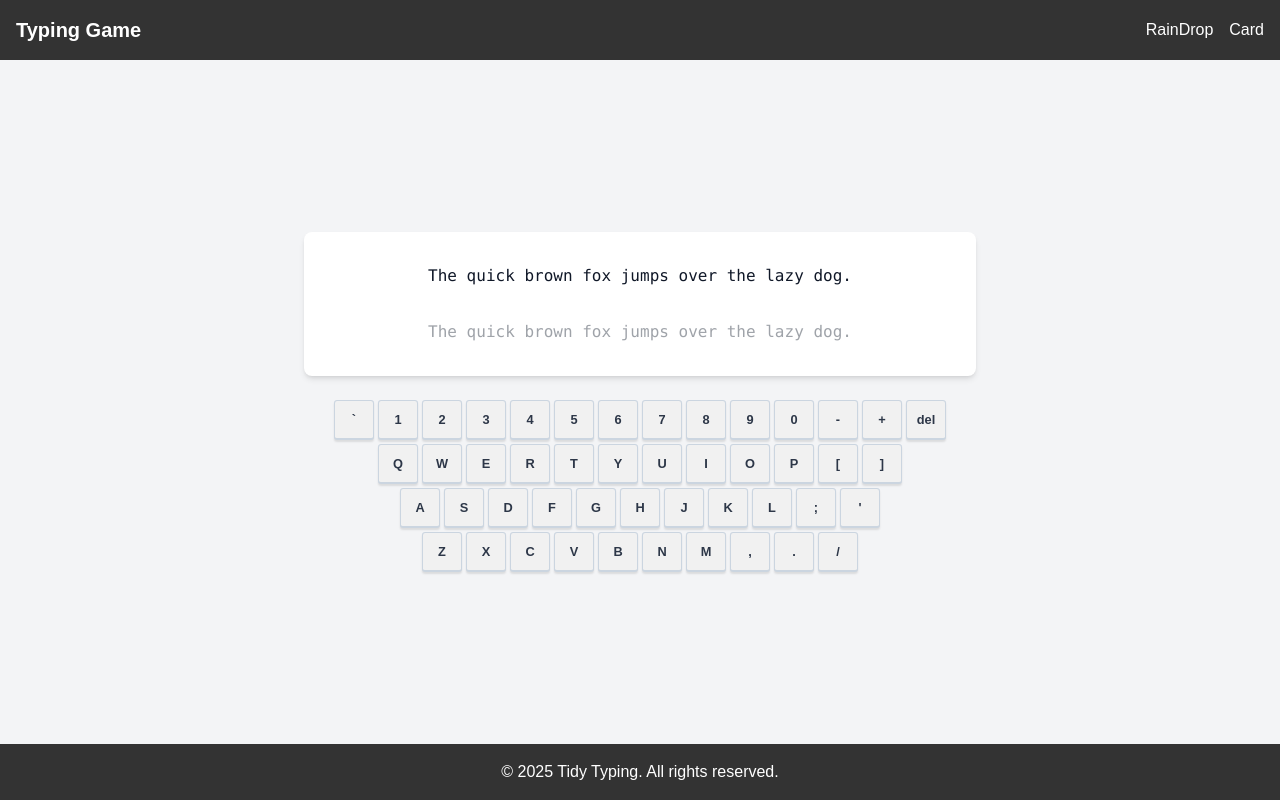
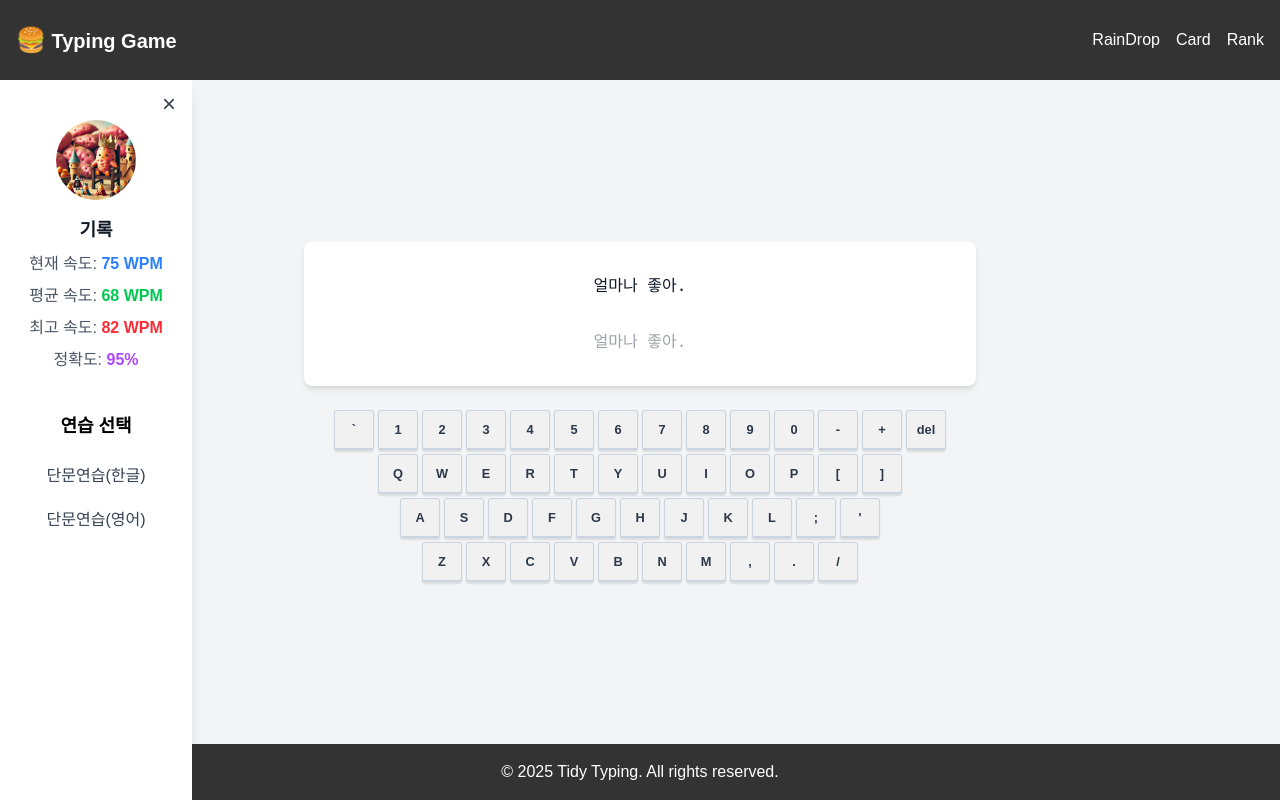
Before and after one commit to tidypr/typingPractice, a website: page index.html in a window 1280 px wide. Drawn offline with nearby package versions, Linux system fonts and the light colour scheme.

Commit message:
add dialog

```diff
--- a/index.html
+++ b/index.html
@@ -10,10 +10,15 @@
     <title>typing</title>
   </head>
   <body class="flex flex-col h-screen bg-gray-100">
+    <!-- HEADER -->
     <header
-      class="flex justify-between items-center p-4 bg-blue-500 text-white"
+      class="flex justify-between items-center p-4 bg-blue-500 text-white h-[10%]"
     >
       <div class="text-xl font-bold">
+        <button id="menuButton" class="text-white text-2xl focus:outline-none">
+          <!-- &#9776; -->
+          🍔
+        </button>
         <a href="/">Typing Game</a>
       </div>
       <nav>
@@ -28,10 +33,109 @@
               >Card</a
             >
           </li>
+          <li>
+            <a href="#Rank" class="hover:font-bold hover:underline">Rank</a>
+          </li>
         </ul>
       </nav>
     </header>
+
+    <dialog
+      class="fixed top-1/2 left-1/2 transform -translate-x-1/2 -translate-y-1/2 bg-white p-4 rounded-lg shadow-lg"
+    >
+      <div class="mt-4 text-center flex flex-col gap-2 text-2">
+        <h2 class="text-lg font-semibold text-gray-900">기록</h2>
+        <p class="text-gray-600">
+          현재 속도: <span class="font-bold text-md text-blue-500">75 WPM</span>
+        </p>
+        <p class="text-gray-600">
+          평균 속도: <span class="font-bold text-md text-green-500">68 WPM</span>
+        </p>
+        <p class="text-gray-600">
+          최고 속도: <span class="font-bold text-md text-red-500">82 WPM</span>
+        </p>
+        <p class="text-gray-600">
+          정확도: <span class="font-bold text-md text-purple-500">95%</span>
+        </p>
+      </div>
+    </dialog>
+
+    <!-- SIDEBAR -->
+    <aside
+      id="sidebar"
+      class="fixed top-[10%] left-0 h-full w-48 bg-white shadow-lg transform transition-transform duration-300 ease-in-out"
+    >
+      <!-- <aside
+      id="sidebar"
+      class="fixed top-0 right-0 h-full w-64 bg-white shadow-lg transform translate-x-full transition-transform duration-300 ease-in-out"
+    > -->
+      <nav class="p-4">
+        <button
+          id="closeButton"
+          class="text-gray-700 text-2xl absolute top-2 right-4"
+        >
+          &times;
+        </button>
+        <!-- 프로필-->
+        <article
+          class="flex flex-col items-center bg-white py-6 rounded-lg w-full max-w-lg mx-auto"
+        >
+          <img
+            class="w-20 h-20 rounded-full object-cover"
+            src="./assets/images/king_sweatpotato.webp"
+            alt="profile"
+          />
+
+          <!-- 통계계 -->
+          <div class="mt-4 text-center flex flex-col gap-2">
+            <h2 class="text-lg font-semibold text-gray-900">기록</h2>
+            <p class="text-gray-600">
+              현재 속도: <span class="font-bold text-blue-500">75 WPM</span>
+            </p>
+            <p class="text-gray-600">
+              평균 속도: <span class="font-bold text-green-500">68 WPM</span>
+            </p>
+            <p class="text-gray-600">
+              최고 속도: <span class="font-bold text-red-500">82 WPM</span>
+            </p>
+            <p class="text-gray-600">
+              정확도: <span class="font-bold text-purple-500">95%</span>
+            </p>
+          </div>
+        </article>
+
+        <div class="mt-4 text-center flex flex-col gap-2">
+          <h2 class="text-lg font-bold">연습 선택</h2>
+          <ul class="mt-2 space-y-1">
+            <li>
+              <a
+                href="./raindrop.html"
+                class="block p-2 text-gray-700 hover:bg-gray-200"
+                >단문연습(한글)</a
+              >
+            </li>
+            <li>
+              <a
+                href="./card.html"
+                class="block p-2 text-gray-700 hover:bg-gray-200"
+                >단문연습(영어)</a
+              >
+            </li>
+          </ul>
+        </div>
+      </nav>
+    </aside>
+
+    <!-- MAIN -->
     <main class="flex-1 flex flex-col items-center justify-center p-4 gap-4">
+      <!--  -->
+      <!-- <sections class="w-full max-w-2xl">
+        <img
+          class="w-full h-36 bg-gray-200 rounded-lg shadow-md over-flow-hidden object-cover"
+          src="./assets//images/coffeeshop.webp"
+          alt="ad"
+        />
+      </sections> -->
       <!-- 글자 출력 부분 -->
       <section class="w-full max-w-2xl">
         <!--  -->
@@ -39,13 +143,9 @@
           class="bg-white bg-gray-200 p-4 rounded-lg shadow-md text-center mb-2"
         >
           <!-- 제시어 -->
-          <p class="p-4 rounded text-gray-900 font-mono">
-            The quick brown fox jumps over the lazy dog.
-          </p>
+          <p class="p-4 rounded text-gray-900 font-mono">얼마나 좋아.</p>
           <!-- userInput -->
-          <p class="p-4 rounded text-gray-900/40 font-mono">
-            The quick brown fox jumps over the lazy dog.
-          </p>
+          <p class="p-4 rounded text-gray-900/40 font-mono">얼마나 좋아.</p>
         </div>
       </section>
       <!-- keyboard layout -->
```
Also changed, not shown: README.md, assets/images/coffeeshop.webp (added), assets/images/king_sweatpotato.webp (added).
